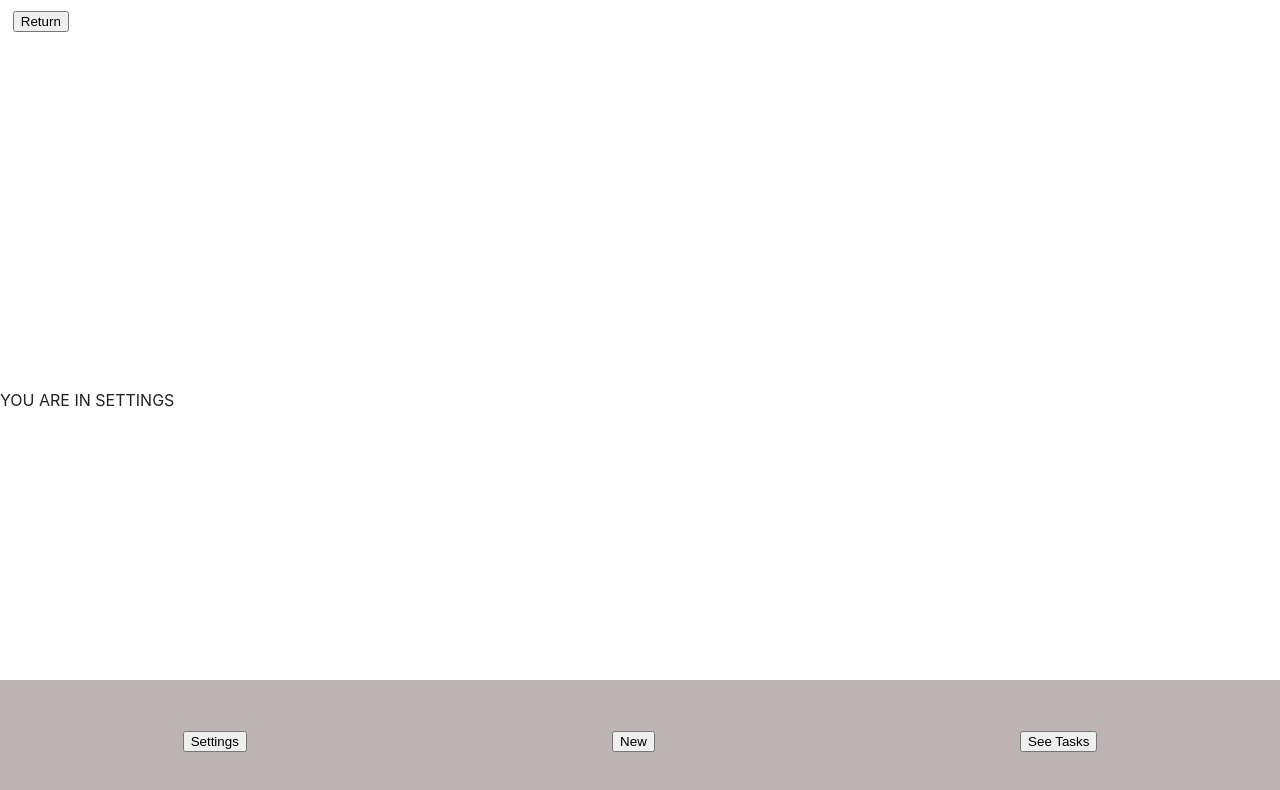
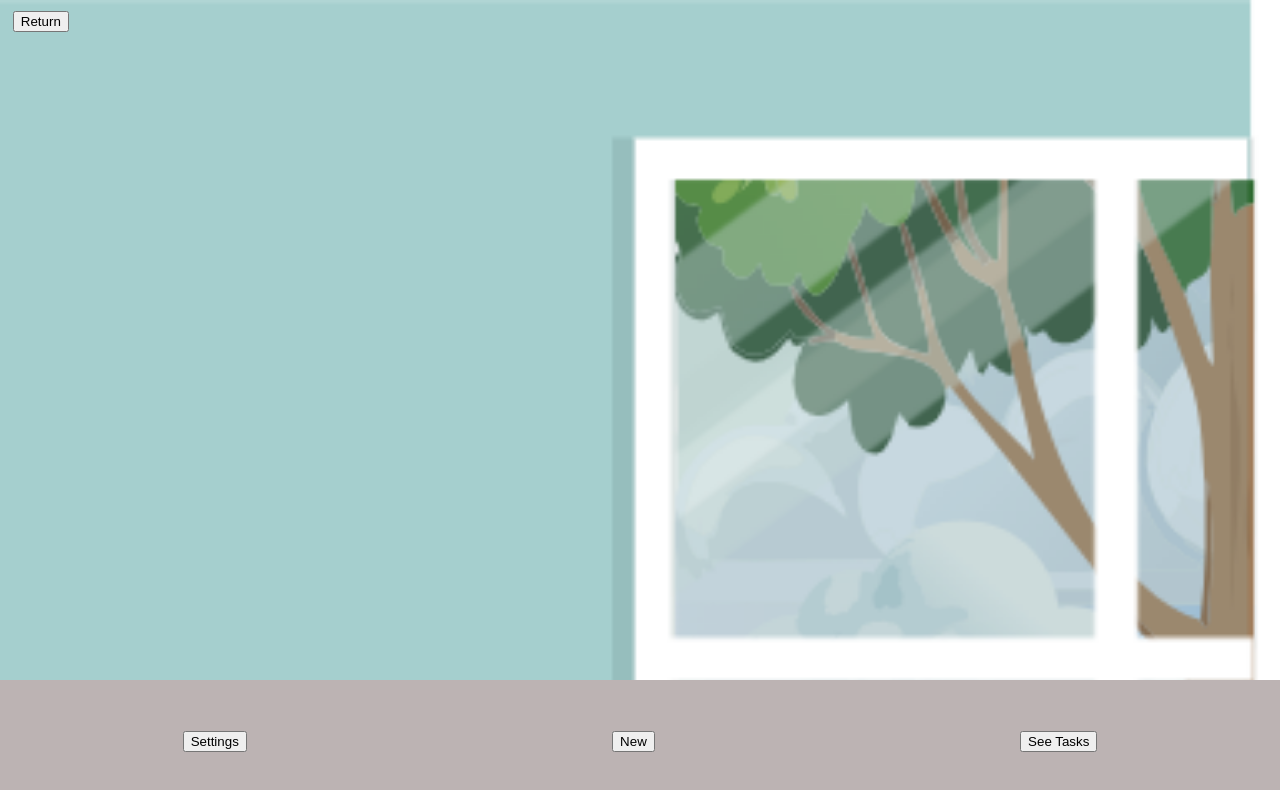
Before and after one commit to R4nd0me/TNM088-Gruppprojekt, a React (Vite) app in the folder project/: page /settings in a window 1280 px wide. Shown: the top 790 px of the page. Built offline with nearby package versions, Linux system fonts and the light colour scheme.

Commit message:
FIxed background

```diff
--- a/project/src/Pages/Layout.jsx
+++ b/project/src/Pages/Layout.jsx
@@ -17,11 +17,11 @@ export default function Layout(){
     return(
         <>
         <div className = "container" ref = {myRef}>
+                <div className = "background"></div>
                 <NavigationBar className = "Navbar"></NavigationBar>
                 <ReturnButton></ReturnButton>
                 <Outlet/>
         </div>
-
         </>
     )
 }
--- a/project/src/Pages/SettingsPage.jsx
+++ b/project/src/Pages/SettingsPage.jsx
@@ -3,6 +3,6 @@ import NavigationBar from "../NavigationBar"
 
 export default function SettingsPage(){
     return (
-        <p>YOU ARE IN SETTINGS</p>
+        <div></div>
     )
 }
--- a/project/src/index.css
+++ b/project/src/index.css
@@ -66,3 +66,11 @@ body{
 .inputBox{
 
 }
+.background{
+  width:100vw;
+  height:100vh;
+  margin-bottom: 15vh;
+  background: no-repeat url('/src/assets/Moodeng/test.png');
+  background-size: cover;
+  margin-left: -1%
+}
```
